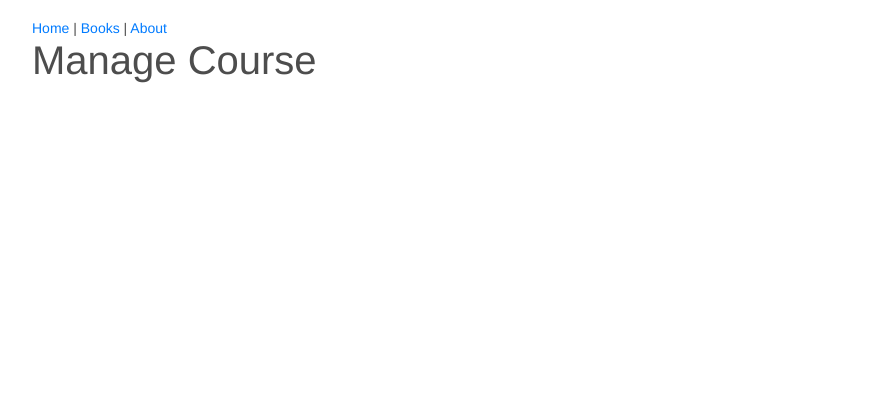
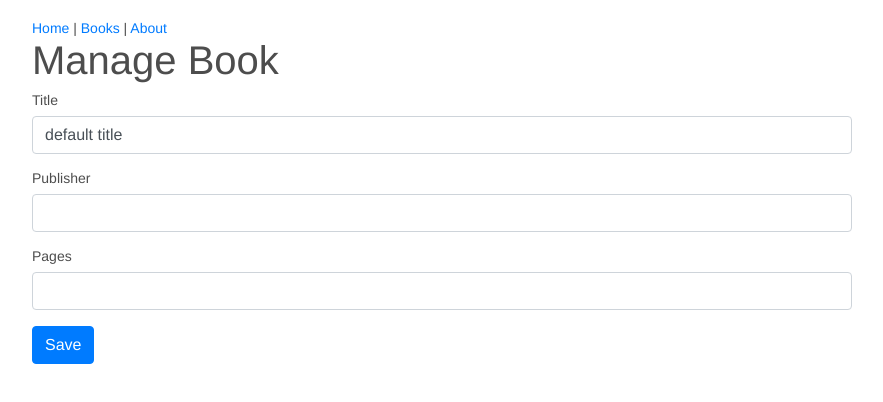
Before and after one commit to falam/react-redux-saga-crud-app, a React (Create React App) app: page /book in a window 1280 px wide. Shown: the top 402 px of the page, without its empty margins (198-1081 px from the left). Built offline with nearby package versions, Linux system fonts and the light colour scheme.

Commit message:
Added ManageBookPage and NoMatchPage

```diff
--- a/src/actions/actionTypes.js
+++ b/src/actions/actionTypes.js
@@ -2,3 +2,6 @@ export const BEGIN_AJAX_CALL = 'BEGIN_AJAX_CALL';
 export const AJAX_CALL_ERROR = 'AJAX_CALL_ERROR';
 
 export const LOAD_BOOKS_SUCCESS = 'LOAD_BOOKS_SUCCESS';
+export const LOAD_AUTHORS_SUCCESS = 'LOAD_AUTHORS_SUCCESS';
+export const CREATE_BOOK_SUCCESS = 'CREATE_BOOK_SUCCESS';
+export const UPDATE_BOOK_SUCCESS = 'UPDATE_BOOK_SUCCESS';
--- a/src/actions/bookActions.js
+++ b/src/actions/bookActions.js
@@ -16,3 +16,17 @@ export function loadBooks() {
     });
   };
 }
+
+export function saveBook(book) {
+  return function (dispatch, getState) {
+    dispatch(beginAjaxCall());
+    /*
+    return courseApi.saveCourse(course).then(course => {
+      course.id ? dispatch(updateCourseSuccess(course)) :
+        dispatch(createCourseSuccess(course));
+    }).catch(error => {
+      dispatch(ajaxCallError(error));
+      throw(error);
+    });*/
+  };
+}
--- a/src/components/App.js
+++ b/src/components/App.js
@@ -4,6 +4,7 @@ import BooksPage from './book/BooksPage';
 import ManageBookPage from './book/ManageBookPage';
 import AboutPage from './about/AboutPage';
 import Header from './common/Header';
+import NoMatchPage from './common/NoMatchPage';
 import { Switch, Route, withRouter } from 'react-router-dom'
 import { connect } from 'react-redux';
 import '../App.css';
@@ -16,8 +17,11 @@ class App extends Component {
         <Switch>
           <Route path="/" exact component={HomePage} />
           <Route path="/books" exact component={BooksPage} />
-          <Route path="/book" exact component={ManageBookPage} />
+          {/*<Route path={["/book", "/book/:isbn"]} component={ManageBookPage} /> Supported from react-router 4.4.x */}
+          <Route path="/book/:isbn" component={ManageBookPage} />
+          <Route path="/book" component={ManageBookPage} />
           <Route path="/about" component={AboutPage} />
+          <Route component={NoMatchPage} />
         </Switch>
       </div>
     );
--- a/src/components/book/BookForm.js
+++ b/src/components/book/BookForm.js
@@ -1,13 +1,58 @@
 import React from 'react';
-//import TextInput from '../common/TextInput';
-//import SelectInput from '../common/SelectInput';
+import PropTypes from 'prop-types';
+import TextInput from '../common/TextInput';
+import SelectInput from '../common/SelectInput';
 
-const BookForm = () => {
+const BookForm = ({book, allAuthors, onSave, onChange, saving, errors}) => {
   return (
     <form>
-      <h1>Manage Course</h1>
+      <h1>Manage Book</h1>
+        <TextInput
+    name="title"
+    label="Title"
+    value={book.title}
+    onChange={onChange}
+    error={errors.title}/>
+  {/*
+  <SelectInput
+    name="authorId"
+    label="Author"
+    value={book.authorId}
+    defaultOption="Select Author"
+    options={allAuthors}
+    onChange={onChange} error={errors.authorId}/>
+*/}
+  <TextInput
+    name="publisher"
+    label="Publisher"
+    value={book.publisher}
+    onChange={onChange}
+    error={errors.category}/>
+
+  <TextInput
+    name="pages"
+    label="Pages"
+    value={book.website}
+    onChange={onChange}
+    error={errors.length}/>
+
+  <input
+    type="submit"
+    disabled={saving}
+    value={saving ? 'Saving...' : 'Save'}
+    className="btn btn-primary"
+    onClick={onSave}/>
     </form>
   );
 };
 
+BookForm.propTypes = {
+  book: PropTypes.object.isRequired,
+  allAuthors: PropTypes.array,
+  onSave: PropTypes.func.isRequired,
+  onChange: PropTypes.func.isRequired,
+  saving: PropTypes.bool,
+  errors: PropTypes.object
+};
+
 export default BookForm;
--- a/src/components/book/BooksPage.js
+++ b/src/components/book/BooksPage.js
@@ -25,7 +25,7 @@ class BooksPage extends React.Component {
   }
 
   render() {
-    const {books, history} = this.props;
+    const {books} = this.props;
 
     return (
       <div>
--- a/src/components/book/ManageBookPage.js
+++ b/src/components/book/ManageBookPage.js
@@ -12,19 +12,124 @@ export class ManageBookPage extends React.Component {
     super(props, context);
 
     this.state = {
+      book:{},
       errors: {},
       saving: false
     };
 
-    //this.updateCourseState = this.updateCourseState.bind(this);
-    //this.saveCourse = this.saveCourse.bind(this);
+    this.updateBookState = this.updateBookState.bind(this);
+    this.saveBook = this.saveBook.bind(this);
+  }
+
+/*
+  componentWillReceiveProps(nextProps) {
+    if (this.props.book.isbn != nextProps.book.isbn) {
+      // Necessary to populate form when existing book is loaded directly.
+      this.setState({book: Object.assign({}, nextProps.book)});
+    }
+  }
+*/
+
+  static getDerivedStateFromProps(nextProps, prevState){
+    if(nextProps.book.isbn !== prevState.book.isbn){
+      return { book: nextProps.book};
+    }
+    else return null;
+  }
+
+  updateBookState(event) {
+    const field = event.target.name;
+    let book = Object.assign({}, this.state.book);
+    book[field] = event.target.value;
+    return this.setState({book: book});
+  }
+
+  bookFormIsValid() {
+    let formIsValid = true;
+    let errors = {};
+
+    if (this.state.book.title.length < 5) {
+      errors.title = 'Title must be at least 5 characters.';
+      formIsValid = false;
+    }
+
+    this.setState({errors: errors});
+    return formIsValid;
+  }
+
+  saveBook(event) {
+    event.preventDefault();
+
+    if (!this.bookFormIsValid()) {
+      return;
+    }
+
+    this.setState({saving: true});
+
+    this.props.actions.saveBook(this.state.book)
+      .then(() => this.redirect())
+      .catch(error => {
+        //toastr.error(error);
+        this.setState({saving: false});
+      });
+  }
+
+  redirect() {
+    this.setState({saving: false});
+    //toastr.success('Book saved');
+    this.context.router.push('/books');
   }
 
   render() {
     return (
-      <BookForm />
+      <BookForm
+        allAuthors={this.props.authors}
+        onChange={this.updateBookState}
+        onSave={this.saveBook}
+        book={this.state.book}
+        errors={this.state.errors}
+        saving={this.state.saving}
+        />
     );
   }
 }
 
-export default ManageBookPage;
+ManageBookPage.propTypes = {
+  book: PropTypes.object.isRequired,
+  //authors: PropTypes.array.isRequired,
+  actions: PropTypes.object.isRequired
+};
+
+//Pull in the React Router context so router is available on this.context.router.
+ManageBookPage.contextTypes = {
+  router: PropTypes.object
+};
+
+function getBookByIsbn(books, isbn) {
+  const book = books.filter(book => book.isbn == isbn);
+  if (book) return book[0]; //since filter returns an array, have to grab the first.
+  return null;
+}
+
+function mapStateToProps(state, ownProps) {
+  const bookId = ownProps.match.params.isbn; // from the path `/book/:isbn`
+
+  let book = {isbn: '', title: 'default title', authorId: '', publisher: ''};
+
+  if (bookId && state.books.length > 0) {
+    book = getBookByIsbn(state.books, bookId);
+  }
+
+  return {
+    book: book,
+    authors: state.authors //FormattedForDropdown(state.authors)
+  };
+}
+
+function mapDispatchToProps(dispatch) {
+  return {
+    actions: bindActionCreators(bookActions, dispatch)
+  };
+}
+
+export default connect(mapStateToProps, mapDispatchToProps)(ManageBookPage);
--- /dev/null
+++ b/src/components/common/NoMatchPage.js
@@ -0,0 +1,13 @@
+import React from 'react';
+
+const NoMatchPage = ({ location }) => {
+  return (
+    <div>
+      <h3>
+        No match for <code>{location.pathname}</code>
+      </h3>
+    </div>
+  );
+}
+
+export default NoMatchPage;
--- /dev/null
+++ b/src/components/common/SelectInput.js
@@ -0,0 +1,37 @@
+import React from 'react';
+import PropTypes from 'prop-types';
+
+const SelectInput = ({name, label, onChange, defaultOption, value, error, options}) => {
+  return (
+    <div className="form-group">
+      <label htmlFor={name}>{label}</label>
+      <div className="field">
+        {/* Note, value is set here rather than on the option - docs: https://facebook.github.io/react/docs/forms.html */}
+        <select
+          name={name}
+          value={value}
+          onChange={onChange}
+          className="form-control">
+          <option value="">{defaultOption}</option>
+          {options.map((option) => {
+            return <option key={option.value} value={option.value}>{option.text}</option>;
+          })
+          }
+        </select>
+        {error && <div className="alert alert-danger">{error}</div>}
+      </div>
+    </div>
+  );
+};
+
+SelectInput.propTypes = {
+  name: PropTypes.string.isRequired,
+  label: PropTypes.string.isRequired,
+  onChange: PropTypes.func.isRequired,
+  defaultOption: PropTypes.string,
+  value: PropTypes.string,
+  error: PropTypes.string,
+  options: PropTypes.arrayOf(PropTypes.object)
+};
+
+export default SelectInput;
--- /dev/null
+++ b/src/components/common/TextInput.js
@@ -0,0 +1,36 @@
+import React from 'react';
+import PropTypes from 'prop-types';
+
+const TextInput = ({name, label, onChange, placeholder, value, error}) => {
+  let wrapperClass = 'form-group';
+  if (error && error.length > 0) {
+    wrapperClass += " " + 'has-error';
+  }
+
+  return (
+    <div className={wrapperClass}>
+      <label htmlFor={name}>{label}</label>
+      <div className="field">
+        <input
+          type="text"
+          name={name}
+          className="form-control"
+          placeholder={placeholder}
+          value={value}
+          onChange={onChange}/>
+        {error && <div className="alert alert-danger">{error}</div>}
+      </div>
+    </div>
+  );
+};
+
+TextInput.propTypes = {
+  name: PropTypes.string.isRequired,
+  label: PropTypes.string.isRequired,
+  onChange: PropTypes.func.isRequired,
+  placeholder: PropTypes.string,
+  value: PropTypes.string,
+  error: PropTypes.string
+};
+
+export default TextInput;
--- a/src/reducers/initialState.js
+++ b/src/reducers/initialState.js
@@ -1,4 +1,4 @@
 export default {
-  books: []
-  //authors: [],
+  books: [],
+  authors: []
 };
```
